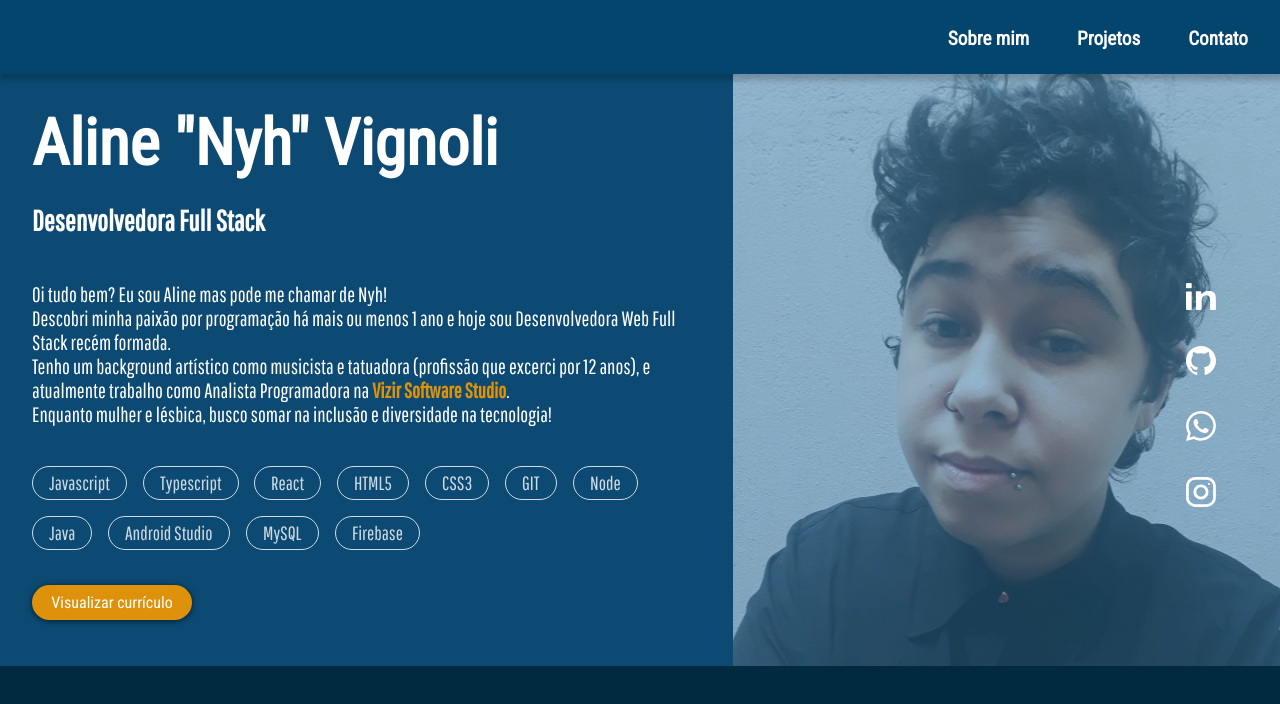
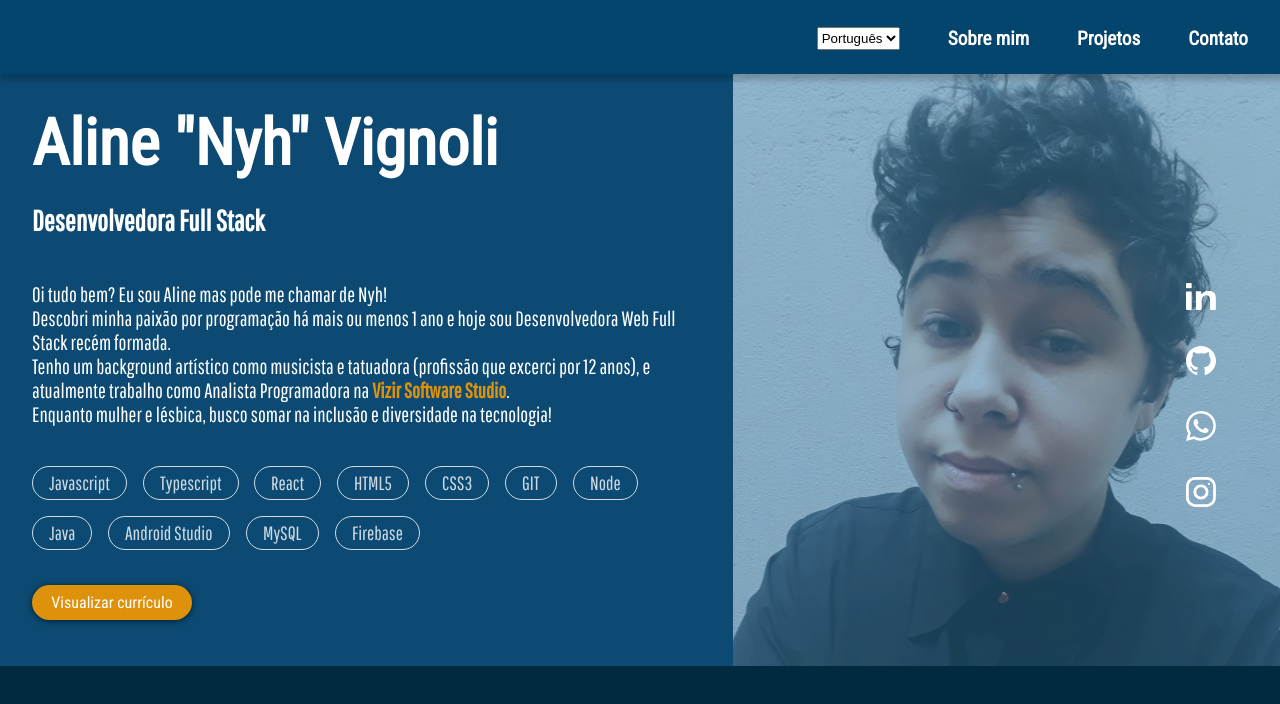
Before and after one commit to nyhvignoli/nyhvignoli.github.io, a React (Create React App) app: page / in a window 1280 px wide. Shown: the top 704 px of the page. Built offline with nearby package versions, Linux system fonts and the light colour scheme; a web font is replaced by a local one.

Commit message:
add languages context and navbar items translations

```diff
--- a/src/App.js
+++ b/src/App.js
@@ -1,4 +1,5 @@
 import React from "react";
+import { LanguageProvider } from "./global/LanguagesContext";
 import MainScreen from "./screens/MainScreen/MainScreen";
 import AOS from 'aos';
 import 'aos/dist/aos.css';
@@ -7,7 +8,9 @@ const App = () => {
   AOS.init();
 
   return (
-    <MainScreen />
+    <LanguageProvider>
+      <MainScreen />
+    </LanguageProvider>
   );
 }
 
--- /dev/null
+++ b/src/components/LanguageSelector/LanguageSelector.js
@@ -0,0 +1,22 @@
+import React, { useContext } from 'react';
+
+import { languageOptions } from "../../languages";
+import { LanguageContext } from "../../global/LanguagesContext";
+
+export default function LanguageSelector() {
+  const { userLanguage, userLanguageChange } = useContext(LanguageContext);
+
+  // set selected language by calling context method
+  const handleLanguageChange = e => userLanguageChange(e.target.value);
+
+  return (
+    <select
+      onChange={handleLanguageChange}
+      value={userLanguage}
+    >
+      {Object.entries(languageOptions).map(([id, name]) => (
+        <option key={id} value={id}>{name}</option>
+      ))}
+    </select>
+  );
+};
--- a/src/components/NavBar/NavBar.js
+++ b/src/components/NavBar/NavBar.js
@@ -1,4 +1,6 @@
 import React from "react";
+import { Text } from "../../global/LanguagesContext";
+import LanguageSelector from "../LanguageSelector/LanguageSelector";
 import { StyledNav, StyledList, ListItem, Anchor } from "./styles";
 
 const NavBar = () => {
@@ -6,9 +8,10 @@ const NavBar = () => {
     return (
         <StyledNav>
             <StyledList>
-                <Anchor href="#top"><ListItem>Sobre mim</ListItem></Anchor>
-                <Anchor href="#projects"><ListItem>Projetos</ListItem></Anchor>
-                <Anchor href="#contact"><ListItem>Contato</ListItem></Anchor>
+            <LanguageSelector />
+                <Anchor href="#top"><ListItem><Text tid="aboutMe"/></ListItem></Anchor>
+                <Anchor href="#projects"><ListItem><Text tid="projects"/></ListItem></Anchor>
+                <Anchor href="#contact"><ListItem><Text tid="contactMe"/></ListItem></Anchor>
             </StyledList>
         </StyledNav>
     );
--- /dev/null
+++ b/src/global/LanguagesContext.js
@@ -0,0 +1,38 @@
+import React, { useState, createContext, useContext } from 'react';
+
+import { languageOptions, dictionaryList } from "../languages";
+
+// create the language context with default selected language
+export const LanguageContext = createContext({
+  userLanguage: 'pt',
+  dictionary: dictionaryList.pt
+});
+
+// it provides the language context to app
+export function LanguageProvider({ children }) {
+  const defaultLanguage = window.localStorage.getItem('rcml-lang');
+  const [userLanguage, setUserLanguage] = useState(defaultLanguage || 'pt');
+
+  const provider = {
+    userLanguage,
+    dictionary: dictionaryList[userLanguage],
+    userLanguageChange: selected => {
+      const newLanguage = languageOptions[selected] ? selected : 'pt'
+      setUserLanguage(newLanguage);
+      window.localStorage.setItem('rcml-lang', newLanguage);
+    }
+  };
+
+  return (
+    <LanguageContext.Provider value={provider}>
+      {children}
+    </LanguageContext.Provider>
+  );
+};
+
+// get text according to id & current language
+export function Text({ tid }) {
+  const languageContext = useContext(LanguageContext);
+
+  return languageContext.dictionary[tid] || tid;
+};
--- /dev/null
+++ b/src/languages/en.json
@@ -0,0 +1,5 @@
+{
+    "aboutMe": "About me",
+    "projects": "Projects",
+    "contactMe": "Contact me"
+}
--- /dev/null
+++ b/src/languages/index.js
@@ -0,0 +1,9 @@
+import pt from "./pt.json";
+import en from "./en.json";
+
+export const dictionaryList = { pt, en };
+
+export const languageOptions = {
+    pt: "Português",
+    en: "English"
+};
--- /dev/null
+++ b/src/languages/pt.json
@@ -0,0 +1,5 @@
+{
+    "aboutMe": "Sobre mim",
+    "projects": "Projetos",
+    "contactMe": "Contato"
+}
```
